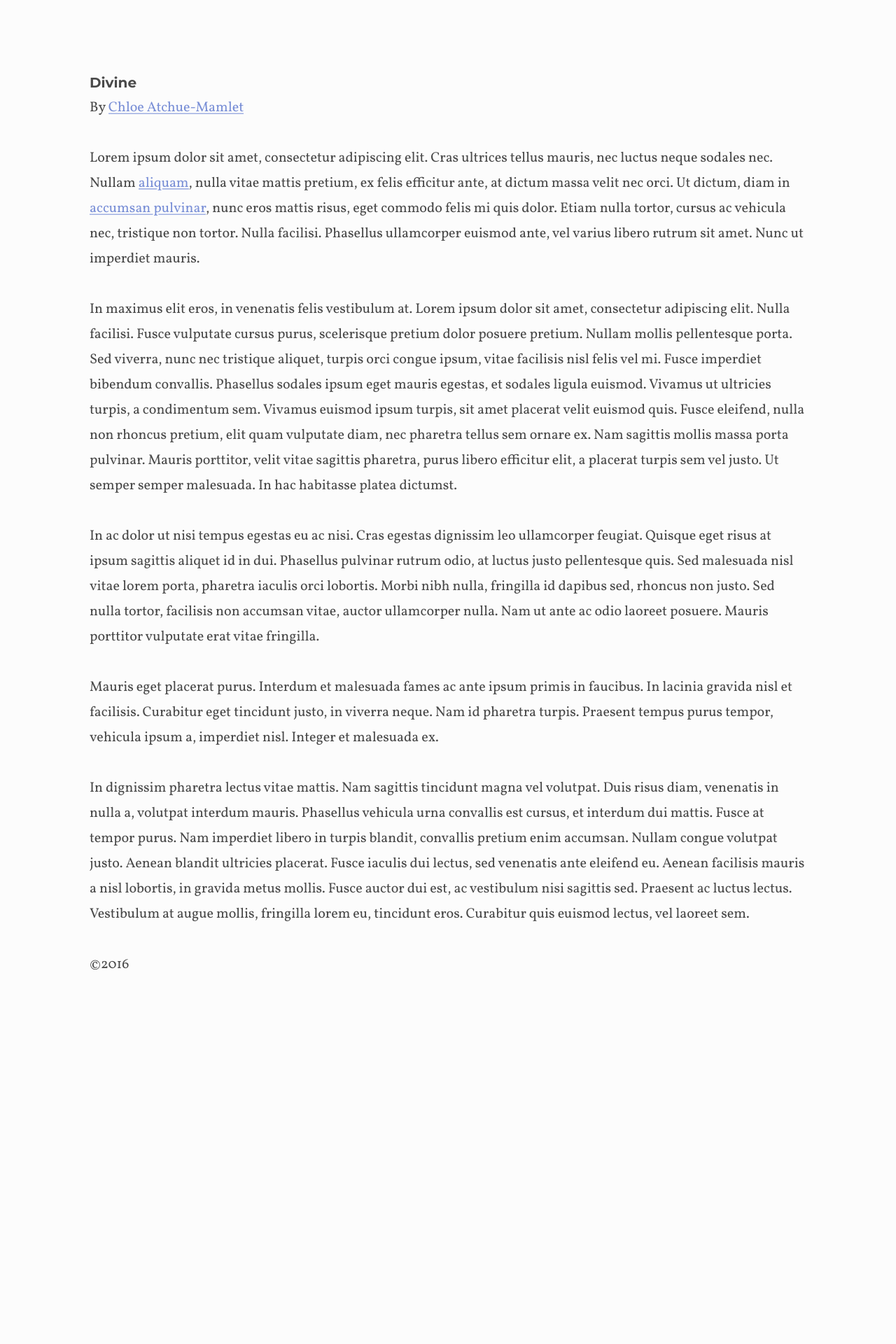
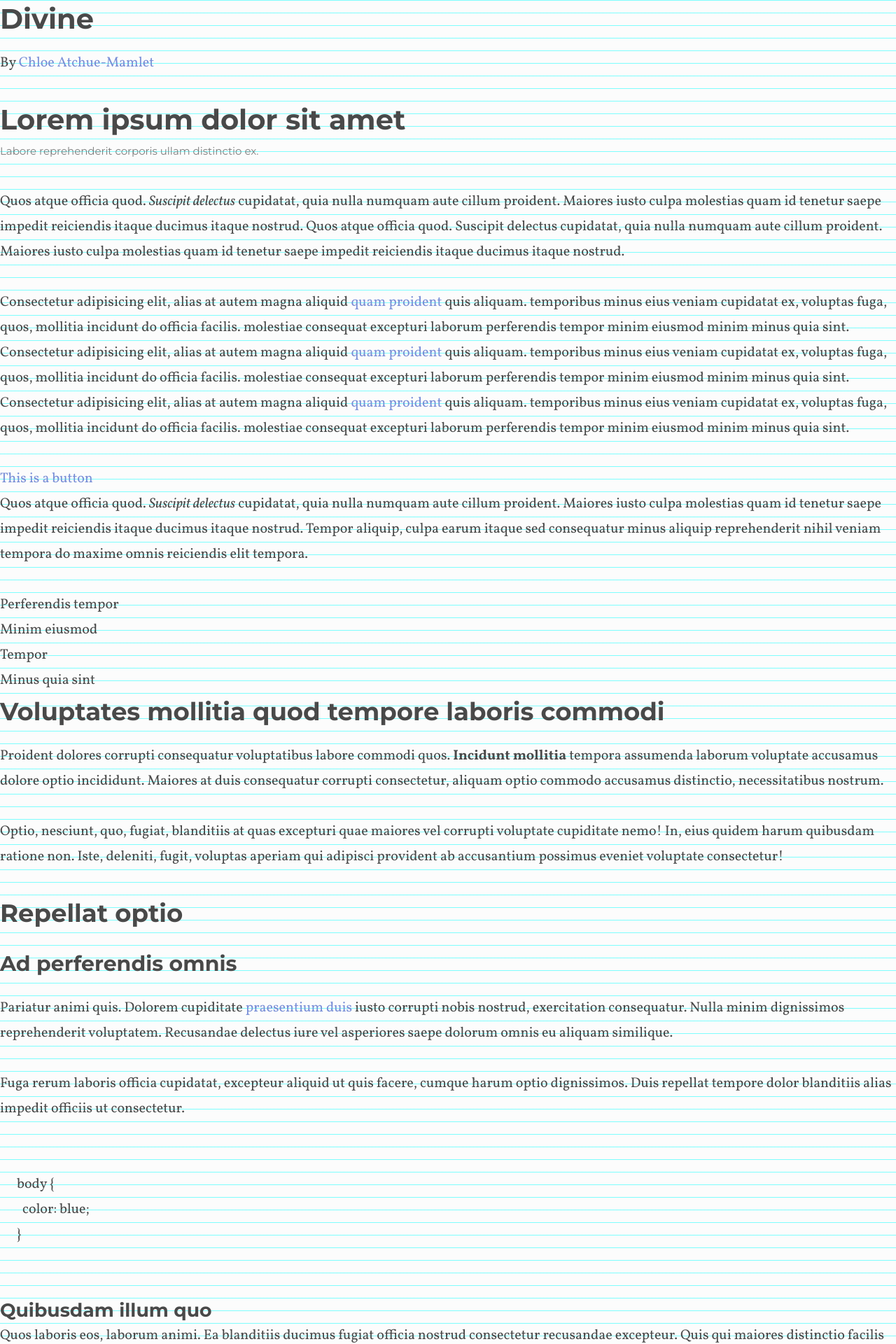
Before and after one commit to chloeam/divine, a Jekyll site: the page built from index.html, in a window 1280 px wide. Shown: the top 1920 px of the page at 70% size. Built offline with Jekyll 4.4.1, drawn with Linux system fonts in a browser that asks for light colours; before the commit the page ends 1496 px from its top, so only the background shows below that; some of the changed text lies outside the part shown.

Commit message:
nice typographic styles

```diff
--- a/_sass/divine/abstracts/_variables.scss
+++ b/_sass/divine/abstracts/_variables.scss
@@ -75,7 +75,7 @@ $secondary-color: #F0E489 !default;
 $background-color: #fcfcfc !default;
 $text-color: #494949 !default;
 $heading-color: $text-color !default;
-$caption-color: $gray-light !default;
+$caption-color: $gray !default;
 $link-color: $primary-color !default;
 $hover-color: darken($primary-color, 10%) !default;
 $button-color: $link-color !default;
--- a/_sass/divine/base/_base.scss
+++ b/_sass/divine/base/_base.scss
@@ -1,19 +1,11 @@
 body {
-  // Next three lines toggle background baseline grid.
+  // Comment or uncomment next 3 lines to toggle background baseline grid.
   // Helpful for vertical rhythm
-  // background-image: linear-gradient(to bottom, cyan 0, rgba(255,255,255,0) 1px);
-  // background-repeat: repeat-y;
-  // background-size: 100% 1rem;
+  background-image: linear-gradient(to bottom, cyan 0, rgba(255,255,255,0) 1px);
+  background-repeat: repeat-y;
+  background-size: 100% 1rem;
 
-  width: 80%;
-  max-width: $max-width;
-  margin: 100px auto;
-
-  // @include larger-than(break-xs) {
-  //   background: pink;
-  // }
-  //
-  // @include larger-than(break-m) {
-  //   background: lightblue;
-  // }
+  background-color: $background-color;
+  color: $text-color;
+  overflow-x: hidden;
 }
--- a/_sass/divine/base/_typography.scss
+++ b/_sass/divine/base/_typography.scss
@@ -1,38 +1,86 @@
 html {
   @include root-size;
-  background: $background-color;
+
+  -webkit-text-size-adjust: 100%;
+  -ms-text-size-adjust: 100%;
 }
 
 body {
   @include font-size(zeta);
   line-height: 2rem;
   font-family: $body-type;
-  color: $text-color;
 }
 
 h1, h2, h3, h4, h5, h6 {
   font-family: $heading-type;
   font-weight: $heading-weight;
+  color: $heading-color;
+  font-feature-settings: 'kern' 1, 'dlig' 1, 'liga' 1, 'lnum' 1;
+}
+
+h1, %alpha {
+  @include font-size(alpha);
+  line-height: 3rem;
+  margin-bottom: 1rem;
+}
+
+h2, %beta {
+  @include font-size(beta);
+  line-height: 3rem;
+  margin-bottom: 1rem;
+}
+
+h3, %gamma {
+  @include font-size(gamma);
+  line-height: 3rem;
+  margin-bottom: 1rem;
+}
+
+h4, %delta {
+  @include font-size(delta);
+}
+
+h5, %epsilon {
+  @include font-size(epsilon);
+}
+
+h6, %zeta {
+  @include font-size(zeta);
 }
 
 p {
   margin-bottom: 2rem;
+  font-feature-settings: 'kern' 1, 'onum' 1, 'liga' 1;
+}
+
+em {
+  font-style: italic;
+}
+
+strong {
+  font-weight: bold;
 }
 
 a {
-  background-image: linear-gradient(to bottom,rgba(0, 0, 0, 0) 50%,lighten($link-color,10%) 50%);
-  background-position: 0 80%;
-  background-repeat: repeat-x;
+  color: $link-color;
   text-decoration: none;
-  background-size: 100% 0.15rem;
-  color: $link-color;
-  text-shadow: 0.1rem 0 $background-color,
-               0.15rem 0 $background-color,
-              -0.1rem 0 $background-color,
-              -0.15rem 0 $background-color;
+  transition: $default-transition;
 
-  &:hover {
+  &:hover, &:active, &:focus {
     color: $hover-color;
     text-decoration: none;
   }
 }
+
+.caption  {
+  @include font-size(theta);
+  font-family: $caption-type;
+  color: $caption-color;
+}
+
+// Better spacing for captions
+h1 + .caption, .alpha + .caption, h2 + .caption, .beta + .caption, h3 + .caption, .gamma + .caption {
+  margin-top: -1rem;
+}
+
+// add: nice underlines for text links, maybe
--- a/index.html
+++ b/index.html
@@ -2,22 +2,101 @@
 layout: default
 ---
 
-<p>
-  Lorem ipsum dolor sit amet, consectetur adipiscing elit. Cras ultrices tellus mauris, nec luctus neque sodales nec. Nullam <a href="#">aliquam</a>, nulla vitae mattis pretium, ex felis efficitur ante, at dictum massa velit nec orci. Ut dictum, diam in <a href="#">accumsan pulvinar</a>, nunc eros mattis risus, eget commodo felis mi quis dolor. Etiam nulla tortor, cursus ac vehicula nec, tristique non tortor. Nulla facilisi. Phasellus ullamcorper euismod ante, vel varius libero rutrum sit amet. Nunc ut imperdiet mauris.
-</p>
+<section class="container">
 
-<p>
-  In maximus elit eros, in venenatis felis vestibulum at. Lorem ipsum dolor sit amet, consectetur adipiscing elit. Nulla facilisi. Fusce vulputate cursus purus, scelerisque pretium dolor posuere pretium. Nullam mollis pellentesque porta. Sed viverra, nunc nec tristique aliquet, turpis orci congue ipsum, vitae facilisis nisl felis vel mi. Fusce imperdiet bibendum convallis. Phasellus sodales ipsum eget mauris egestas, et sodales ligula euismod. Vivamus ut ultricies turpis, a condimentum sem. Vivamus euismod ipsum turpis, sit amet placerat velit euismod quis. Fusce eleifend, nulla non rhoncus pretium, elit quam vulputate diam, nec pharetra tellus sem ornare ex. Nam sagittis mollis massa porta pulvinar. Mauris porttitor, velit vitae sagittis pharetra, purus libero efficitur elit, a placerat turpis sem vel justo. Ut semper semper malesuada. In hac habitasse platea dictumst.
-</p>
+  <h1>Lorem ipsum dolor sit&nbsp;amet</h1>
 
-<p>
-  In ac dolor ut nisi tempus egestas eu ac nisi. Cras egestas dignissim leo ullamcorper feugiat. Quisque eget risus at ipsum sagittis aliquet id in dui. Phasellus pulvinar rutrum odio, at luctus justo pellentesque quis. Sed malesuada nisl vitae lorem porta, pharetra iaculis orci lobortis. Morbi nibh nulla, fringilla id dapibus sed, rhoncus non justo. Sed nulla tortor, facilisis non accumsan vitae, auctor ullamcorper nulla. Nam ut ante ac odio laoreet posuere. Mauris porttitor vulputate erat vitae fringilla.
-</p>
+  <p class="caption">Labore reprehenderit corporis ullam distinctio&nbsp;ex.</p>
 
-<p>
-  Mauris eget placerat purus. Interdum et malesuada fames ac ante ipsum primis in faucibus. In lacinia gravida nisl et facilisis. Curabitur eget tincidunt justo, in viverra neque. Nam id pharetra turpis. Praesent tempus purus tempor, vehicula ipsum a, imperdiet nisl. Integer et malesuada ex.
-</p>
+  <p class="lead">Quos atque officia quod. <em>Suscipit delectus</em> cupidatat, quia nulla numquam aute cillum proident. Maiores iusto culpa molestias quam id tenetur saepe impedit reiciendis itaque ducimus itaque nostrud. Quos atque officia quod. Suscipit delectus cupidatat, quia nulla numquam aute cillum proident. Maiores iusto culpa molestias quam id tenetur saepe impedit reiciendis itaque ducimus itaque nostrud.</p>
 
-<p>
-  In dignissim pharetra lectus vitae mattis. Nam sagittis tincidunt magna vel volutpat. Duis risus diam, venenatis in nulla a, volutpat interdum mauris. Phasellus vehicula urna convallis est cursus, et interdum dui mattis. Fusce at tempor purus. Nam imperdiet libero in turpis blandit, convallis pretium enim accumsan. Nullam congue volutpat justo. Aenean blandit ultricies placerat. Fusce iaculis dui lectus, sed venenatis ante eleifend eu. Aenean facilisis mauris a nisl lobortis, in gravida metus mollis. Fusce auctor dui est, ac vestibulum nisi sagittis sed. Praesent ac luctus lectus. Vestibulum at augue mollis, fringilla lorem eu, tincidunt eros. Curabitur quis euismod lectus, vel laoreet sem.
-</p>
+  <p>Consectetur adipisicing elit, alias at autem magna aliquid <a href="#">quam proident</a> quis aliquam. temporibus minus eius veniam cupidatat ex, voluptas fuga, quos, mollitia incidunt do officia facilis. molestiae consequat excepturi laborum perferendis tempor minim eiusmod minim minus quia&nbsp;sint. Consectetur adipisicing elit, alias at autem magna aliquid <a href="#">quam proident</a> quis aliquam. temporibus minus eius veniam cupidatat ex, voluptas fuga, quos, mollitia incidunt do officia facilis. molestiae consequat excepturi laborum perferendis tempor minim eiusmod minim minus quia&nbsp;sint. Consectetur adipisicing elit, alias at autem magna aliquid <a href="#">quam proident</a> quis aliquam. temporibus minus eius veniam cupidatat ex, voluptas fuga, quos, mollitia incidunt do officia facilis. molestiae consequat excepturi laborum perferendis tempor minim eiusmod minim minus quia&nbsp;sint.</p>
+
+  <a href="#" class="button">This is a button</a>
+
+  <p>Quos atque officia quod. <em>Suscipit delectus</em> cupidatat, quia nulla numquam aute cillum proident. Maiores iusto culpa molestias quam id tenetur saepe impedit reiciendis itaque ducimus itaque nostrud. Tempor aliquip, culpa earum itaque sed consequatur minus aliquip reprehenderit nihil veniam tempora do maxime omnis reiciendis elit&nbsp;tempora.</p>
+
+  <ol>
+    <li>Perferendis tempor</li>
+    <li>Minim eiusmod </li>
+    <li>Tempor</li>
+    <li>Minus quia sint</li>
+  </ol>
+
+  <h2>Voluptates mollitia quod tempore laboris&nbsp;commodi</h2>
+
+  <p>Proident dolores corrupti consequatur voluptatibus labore commodi quos. <strong>Incidunt mollitia</strong> tempora assumenda laborum voluptate accusamus dolore optio incididunt. Maiores at duis consequatur corrupti consectetur, aliquam optio commodo accusamus distinctio, necessitatibus&nbsp;nostrum.</p>
+
+  <p>Optio, nesciunt, quo, fugiat, blanditiis at quas excepturi quae maiores vel corrupti voluptate cupiditate nemo! In, eius quidem harum quibusdam ratione non. Iste, deleniti, fugit, voluptas aperiam qui adipisci provident ab accusantium possimus eveniet voluptate&nbsp;consectetur!</p>
+
+  <h2>Repellat optio</h2>
+
+  <h3>Ad perferendis omnis</h3>
+
+  <p>Pariatur animi quis. Dolorem cupiditate <a href="#">praesentium duis</a> iusto corrupti nobis nostrud, exercitation consequatur. Nulla minim dignissimos reprehenderit voluptatem. Recusandae delectus iure vel asperiores saepe dolorum omnis eu aliquam&nbsp;similique.</p>
+
+  <blockquote><p>Fuga rerum laboris officia cupidatat, excepteur aliquid ut quis facere, cumque harum optio dignissimos. Duis repellat tempore dolor blanditiis alias impedit officiis ut&nbsp;consectetur.</p></blockquote>
+
+  <pre>
+    <code>
+      body {
+        color: blue;
+      }
+    </code>
+  </pre>
+
+  <h4>Quibusdam illum quo</h4>
+
+  <p>Quos laboris eos, laborum animi. Ea blanditiis ducimus fugiat officia nostrud consectetur recusandae excepteur. Quis qui maiores distinctio facilis saepe&nbsp;eos.</p>
+
+  <h5>Consectetur nobis consequat voluptates&nbsp;eiusmod</h5>
+
+  <p>Iure vel nostrud repellendus. <strong>Nostrud</strong> autem consequatur, provident officiis qui, mollit exercitation. Veniam minus cillum suscipit aliqua, tenetur. Anim mollitia necessitatibus ad quos consectetur voluptatem do&nbsp;<a href="#">corporis</a>.</p>
+
+  <ul>
+    <li>Perferendis tempor</li>
+    <li>Minim eiusmod </li>
+    <li>Tempor</li>
+    <li>Minus quia sint</li>
+  </ul>
+
+  <p>Corporis eligendi minim, enim proident reprehenderit iusto. <em>Reprehenderit</em> commodo commodi, repudiandae voluptas saepe sint libero. Praesentium eius distinctio ullamco vero iusto praesentium eligendi animi. Consectetur dolore vero similique dolore, ut labore&nbsp;omnis.</p>
+
+  <h6>Maxime alias anim similique</h6>
+
+  <p>Omnis corporis assumenda nisi ullam dolores culpa repellat. Molestias praesentium necessitatibus minus, reiciendis officiis commodo incidunt. Consectetur nostrud odio numquam&nbsp;tenetur.</p>
+
+  <!-- Fucks up vertical rhythm -->
+  <!-- <hr> -->
+
+  <h1>Heading level 1</h1>
+
+  <h2>Heading level 2</h2>
+
+  <h3>Heading level 3</h3>
+
+  <h4>Heading level 4</h4>
+
+  <h5>Heading level 5</h5>
+
+  <h6>Heading level 6</h6>
+
+  <p>Paragraph with <strong>bold</strong>, <em>italic</em>, <a href="#">link</a> and <code>code</code> styles.</p>
+
+  <blockquote><p>Blockquote. Optio, nesciunt, quo, fugiat, blanditiis at quas excepturi quae maiores vel corrupti voluptate cupiditate nemo!</p></blockquote>
+
+  <p class="caption">Caption text</p>
+
+  <ol>
+    <li>Ordered list element one</li>
+    <li>Ordered list element two</li>
+    <li>Ordered list element three</li>
+  </ol>
+
+  <ul>
+    <li>Unordered list element one</li>
+    <li>Unordered list element two</li>
+    <li>Unordered list element three</li>
+  </ul>
+
+</section>
```
